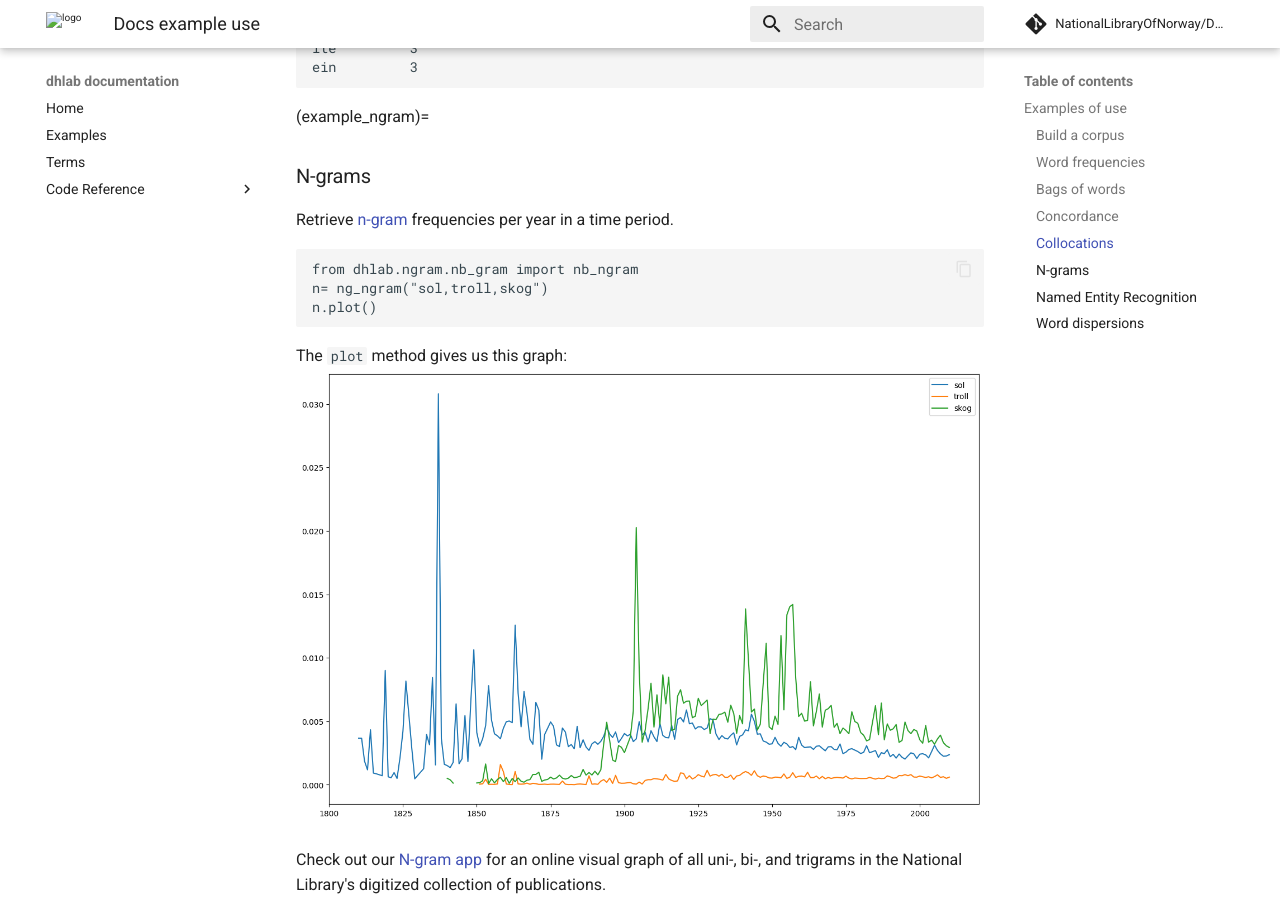
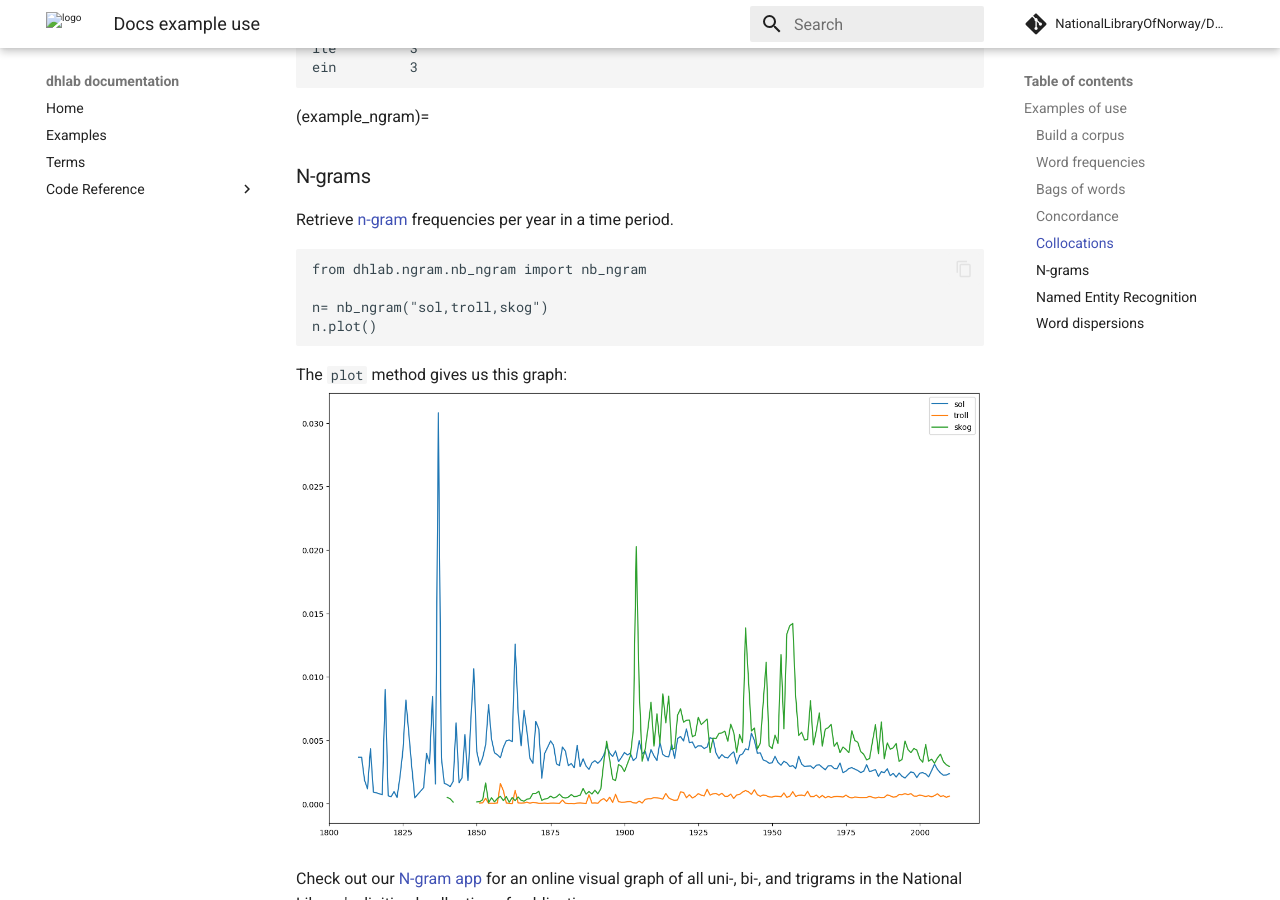
Before and after one commit to NationalLibraryOfNorway/DHLAB, an MkDocs documentation site: the page built from docs/source/docs_example_use.md, in a window 1280 px wide and 900 px high, scrolled down 1740 px. Built offline with MkDocs 1.6.1 and Material for MkDocs 9.7.7, drawn with Linux system fonts in a browser that asks for light colours; comment, search, counter and statistics services are not loaded.

Commit message:
fix typo in doc example code blocks

````diff
--- a/docs/source/docs_example_use.md
+++ b/docs/source/docs_example_use.md
@@ -96,8 +96,9 @@ ein         3
 Retrieve [n-gram](#ngram.nb_ngram.nb_ngram) frequencies per year in a time period.
 
 ```{code-block}
-from dhlab.ngram.nb_gram import nb_ngram
-n= ng_ngram("sol,troll,skog")
+from dhlab.ngram.nb_ngram import nb_ngram
+
+n= nb_ngram("sol,troll,skog")
 n.plot()
 ```
 
````
